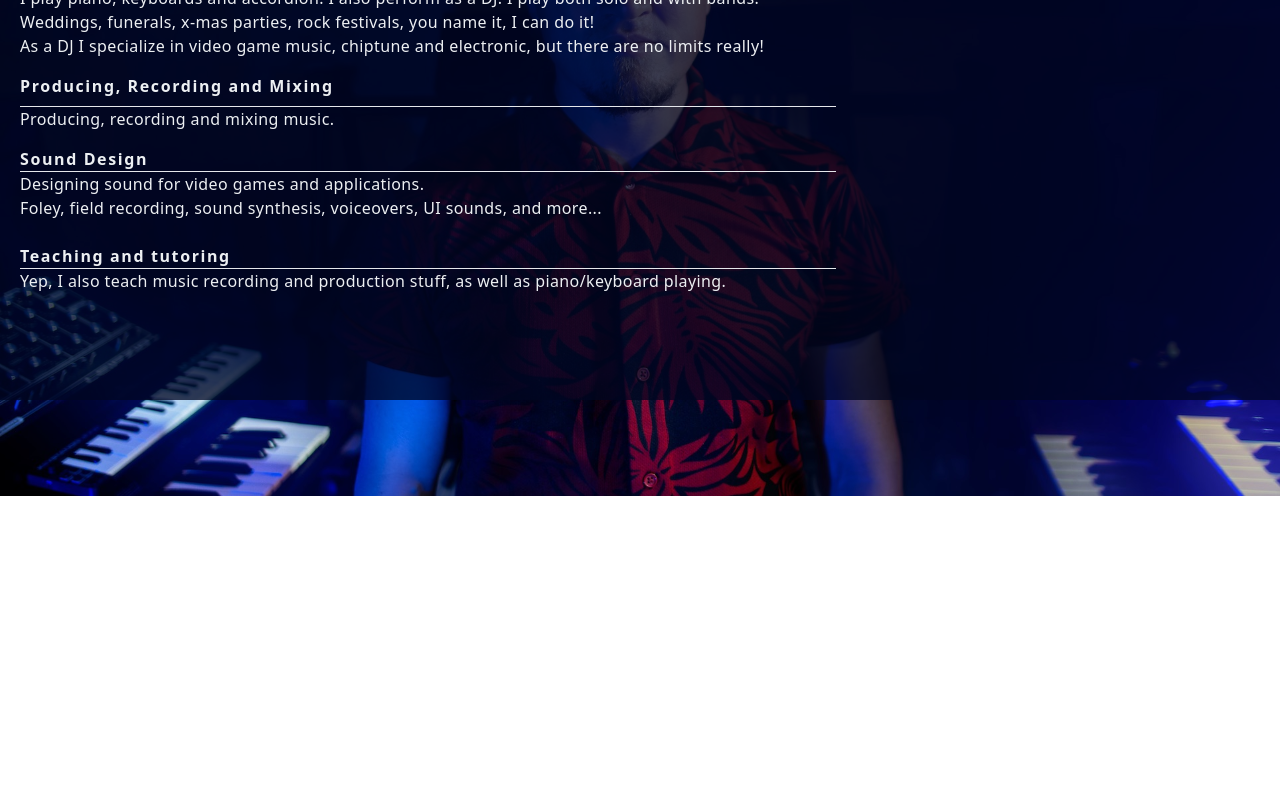
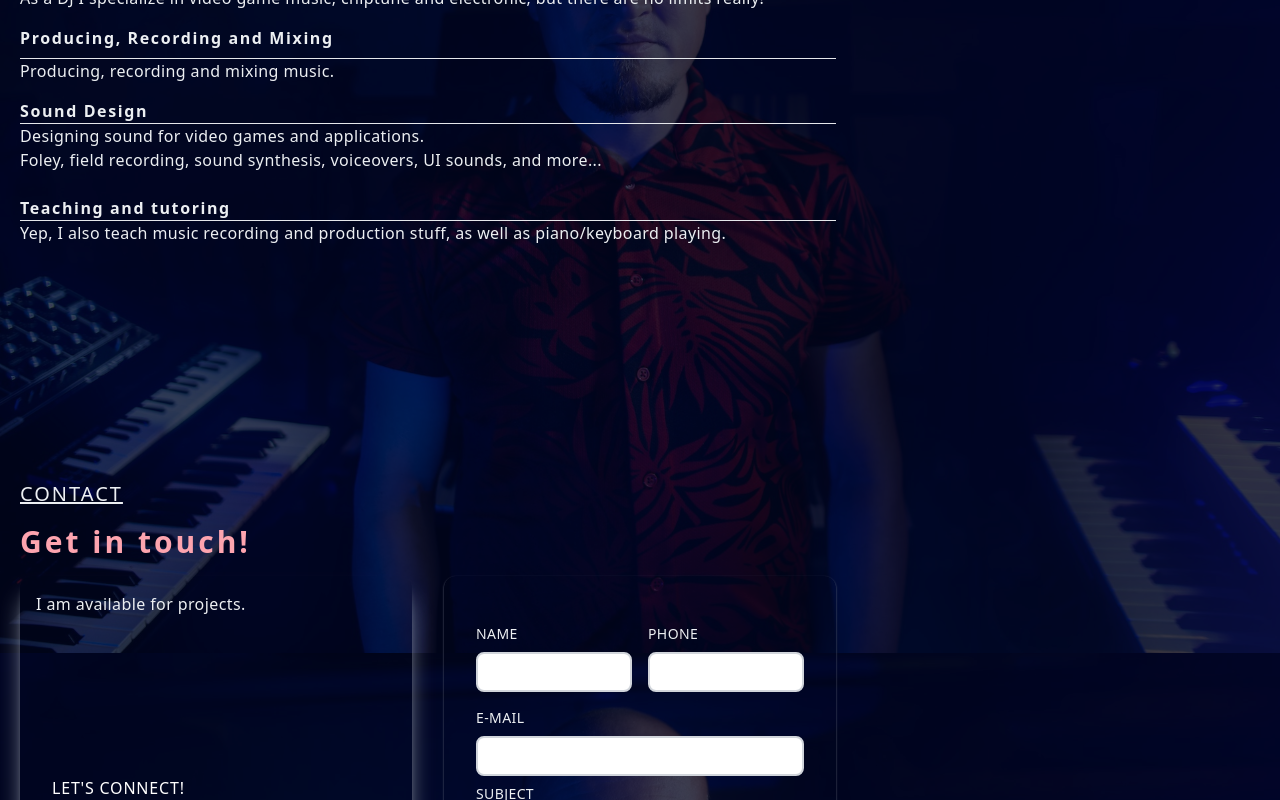
Before and after one commit to salomt/portfolio2023, a Next.js app: page / in a window 1280 px wide. Shown: the part 2000-2800 px from the top of the page. Before the commit the page ends 2496 px from the top, so only its background shows below. Built offline with nearby package versions, Linux system fonts and the light colour scheme.

Commit message:
Added Contact page.

```diff
--- /dev/null
+++ b/src/components/Contact.jsx
@@ -0,0 +1,99 @@
+import React from 'react'
+import {AiOutlineMail} from 'react-icons/ai'
+import {FaLinkedinIn, FaSpotify, FaInstagram, FaYoutube} from 'react-icons/fa'
+
+const Contact = () => {
+    return (
+        <div id='contact' className='page-top-div'>
+            <div className='max-w-[1240px] m-auto md:grid grid-cols-3 gap-8 h-screen py-8'>
+                <div className='col-span-2'>
+                    <p className='uppercase text-xl tracking-widest underline'>Contact</p>
+                    <h2 className='py-4 text-rose-300'>Get in touch!</h2>
+                    <div className='grid lg:grid-cols-8 gap-8'>
+                        {/* LEFT */}
+                        <div className='col-span-8 lg:col-span-4 w-full h-{80%} shadow-xl shadow-gray-400 rounded-xl p-4'>
+                                <p>I am available for projects.</p>
+                                <div className='pt-40 p-4'>
+                                    <p className=' text-white uppercase tracking-wider'>Let&#39;s connect!</p>
+                                    <div className='flex items-center justify-between my-4 w-full'>
+                                        <div className='contact-icon'>
+                                            <a href='https://open.spotify.com/artist/4Zu0QLKCCz02GjpdBvSSi9?si=xJ7Uxx7FTGGNMfwKrYTrIg'>
+                                                <FaSpotify color='black' size={20}/>
+                                            </a>
+                                        </div>
+                                        <div className='contact-icon'>
+                                            <a href='https://www.youtube.com/channel/UCWC3h6X0fklYLBxCQTvGfnQs'>
+                                                <FaYoutube color='black' size={20}/>
+                                            </a>
+                                        </div>
+                                        <div className='contact-icon'>
+                                            <a href='https://www.instagram.com/t.salomaa/'>
+                                                <FaInstagram color='black' size={20}/>
+                                            </a>
+                                        </div>
+                                        <div className='contact-icon'>
+                                            <a href='https://www.linkedin.com/in/tommi-salomaa/'>
+                                                <FaLinkedinIn color='black' size={20}/>
+                                            </a>
+                                        </div>
+                                        <div className='contact-icon'>
+                                            <a href='mailto:tommi.salomaa@gmail.com'>
+                                            <AiOutlineMail color='black' size={20}/>
+                                            </a>
+                                        </div>
+                                    </div>
+                                </div>
+
+                        </div>
+                        {/* RIGHT */}
+                        <div className='col-span-8 lg:col-span-4 w-full h-auto shadow-sm shadow-gray-500 rounded-xl lg:p-4'>
+                            <div className='p-4'>
+                                <form>
+                                    <div className='grid md:grid-cols-2 gap-4 w-full py-2'>
+                                        <div className='flex flex-col'>
+                                            <label className='uppercase text-sm py-2'>Name</label>
+                                            <input
+                                                className='border-2 rounded-lg p-2 flex border-gray-300 text-black text-sm'
+                                                type='text'
+                                            />
+                                        </div>
+                                        <div className='flex flex-col'>
+                                            <label className='uppercase text-sm py-2'>Phone</label>
+                                            <input
+                                                className='border-2 rounded-lg p-2 flex border-gray-300 text-black text-sm'
+                                                type='text'
+                                            />
+                                        </div>
+                                    </div>
+                                    <div className='flex flex-col py2'>
+                                        <label className='uppercase text-sm py-2'>E-mail</label>
+                                        <input
+                                            className='border-2 rounded-lg p-2 flex border-gray-300 text-black text-sm'
+                                            type='email'
+                                        />
+                                    </div>
+                                    <div className='flex flex-col py2'>
+                                        <label className='uppercase text-sm py-2'>Subject</label>
+                                        <input
+                                            className='border-2 rounded-lg p-2 flex border-gray-300 text-black text-sm'
+                                            type='text'
+                                        />
+                                    </div>
+                                    <div className='flex flex-col py2'>
+                                        <label className='uppercase text-sm py-2'>Subject</label>
+                                        <textarea
+                                            className='border-2 rounded-lg p-2 flex border-gray-300 text-black text-sm'
+                                            rows='10'
+                                        />
+                                    </div>
+                                </form>
+                            </div>
+                        </div>
+                    </div>
+                </div>
+            </div>
+        </div>
+    )
+}
+
+export default Contact
--- a/src/components/Navbar.jsx
+++ b/src/components/Navbar.jsx
@@ -36,19 +36,19 @@ useEffect( () => {
                 </div>
                 <div>
                     <ul className='hidden md:flex pr-4'>
-                        <Link href='#home'>
+                        <Link href='/#home'>
                             <li className='ml-10 uppercase hover:border-b'>home</li>
                         </Link>
-                        <Link href='#about'>
+                        <Link href='/#about'>
                             <li className='ml-10 uppercase hover:border-b'>about</li>
                         </Link>
-                        <Link href='#skills'>
+                        <Link href='/#skills'>
                             <li className='ml-10 uppercase hover:border-b'>skills</li>
                         </Link>
                         <Link href='/'>
                             <li className='ml-10 uppercase hover:border-b'>projects</li>
                         </Link>
-                        <Link href='/'>
+                        <Link href='/#contact'>
                             <li className='ml-10 uppercase hover:border-b'>contact</li>
                         </Link>
                     </ul>
@@ -77,19 +77,19 @@ useEffect( () => {
                     </div>
                     <div className='py-4 flex flex-col'>
                         <ul className='text-black uppercase'>
-                            <Link href='#home' onClick={handleNav}>
+                            <Link href='/#home' onClick={handleNav}>
                                 <li className='py-4 text-sm'>home</li>
                             </Link>
-                            <Link href='#about' onClick={handleNav}>
+                            <Link href='/#about' onClick={handleNav}>
                                 <li className='py-4 text-sm'>about</li>
                             </Link>
-                            <Link href='#skills' onClick={handleNav}>
+                            <Link href='/#skills' onClick={handleNav}>
                             <li className='py-4 text-sm'>skills</li>
                             </Link>
                             <Link href='/' onClick={handleNav}>
                                 <li className='py-4 text-sm'>projects</li>
                             </Link>
-                            <Link href='/' onClick={handleNav}>
+                            <Link href='/#contact' onClick={handleNav}>
                                 <li className='py-4 text-sm'>contact</li>
                             </Link>
                         </ul>
@@ -117,7 +117,9 @@ useEffect( () => {
                                     </a>
                                 </div>
                                 <div className='nav-icon'>
+                                    <a href='mailto:tommi.salomaa@gmail.com'>
                                     <AiOutlineMail color='black' size={25}/>
+                                    </a>
                                 </div>
                             </div>
 
--- a/src/pages/index.js
+++ b/src/pages/index.js
@@ -5,6 +5,7 @@ import Navbar from '../components/Navbar'
 import Main from '../components/Main'
 import About from '../components/About'
 import Skills from '../components/Skills'
+import Contact from '../components/Contact'
 
 const inter = Inter({ subsets: ['latin'] })
 
@@ -22,6 +23,7 @@ export default function Home() {
       <Main />
       <About />
       <Skills />
+      <Contact />
 
     </div>
   )
--- a/src/styles/globals.css
+++ b/src/styles/globals.css
@@ -51,6 +51,10 @@
     @apply rounded-full shadow-lg shadow-gray-400 p-3 cursor-pointer hover:scale-105 ease-in duration-300
 }
 
+.contact-icon {
+  @apply rounded-full bg-white shadow-lg shadow-gray-400 p-3 cursor-pointer hover:scale-105 ease-in duration-300
+}
+
 .page-top-div {
-  @apply w-full lg:h-screen p-2 flex items-center py-24 bg-[#000620] bg-opacity-75
+  @apply w-full lg:h-screen p-2 flex items-center py-12 bg-[#000620] bg-opacity-75
 }
```
